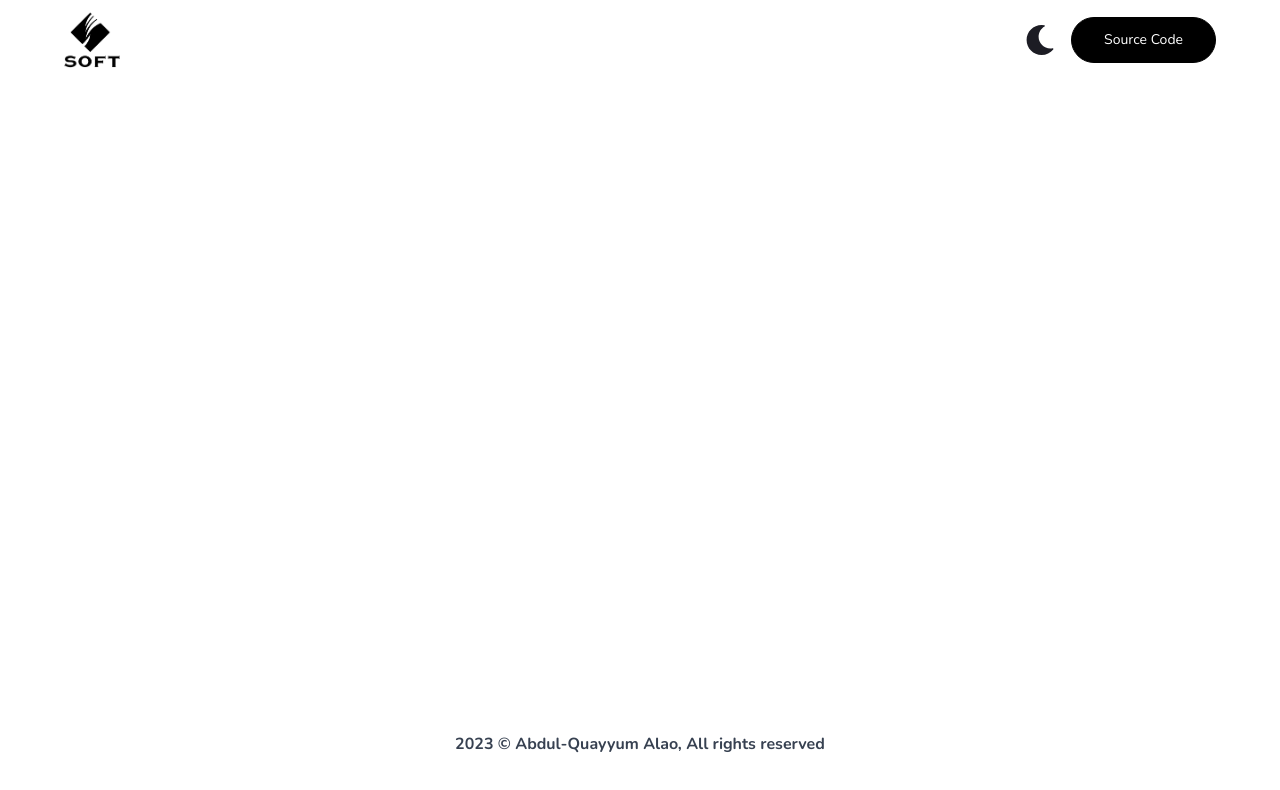
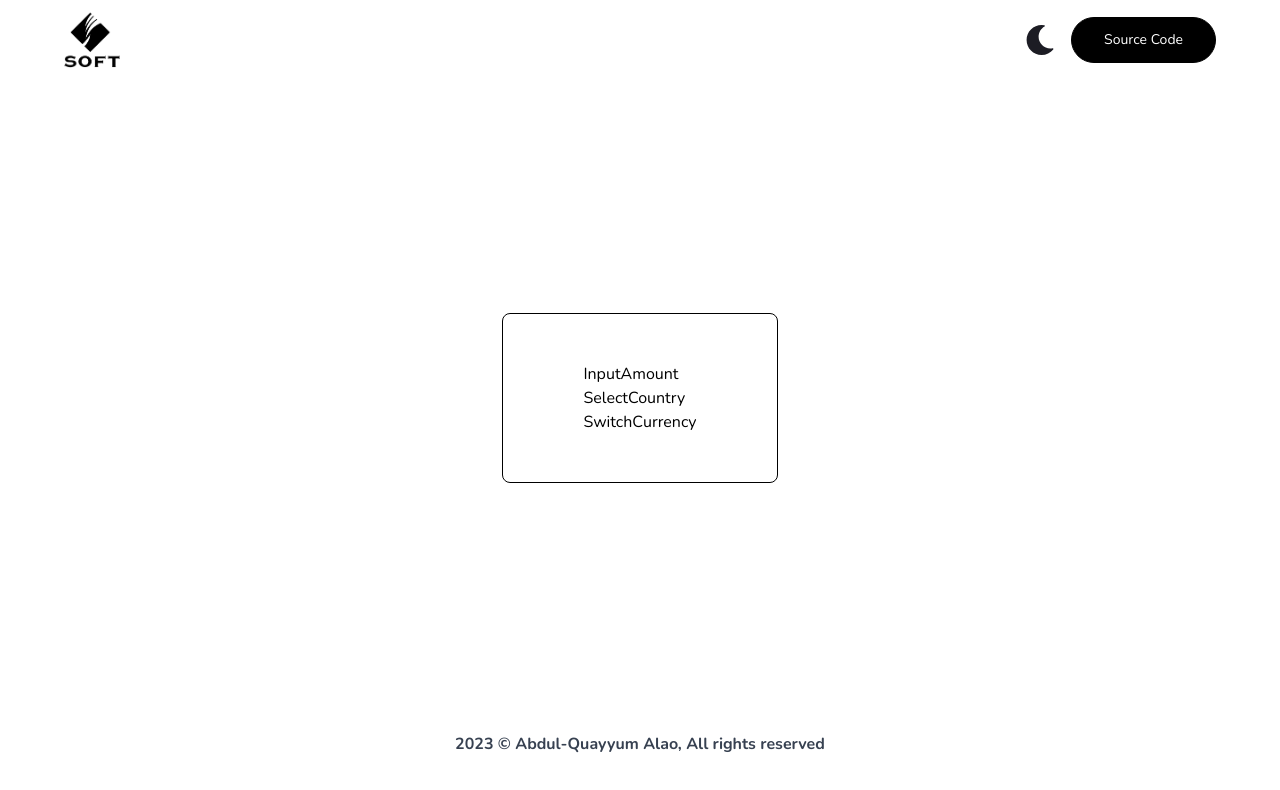
Before and after one commit to AbdulQuayyum/soft-currency-converter, a React (Vite) app: page / in a window 1280 px wide. Shown: the top 790 px of the page. Built offline with nearby package versions, Linux system fonts and the light colour scheme.

Commit message:
Cooking...

```diff
--- /dev/null
+++ b/src/Components/Body.jsx
@@ -0,0 +1,17 @@
+import React from 'react'
+
+import { InputAmount, SelectCountry, SwitchCurrency } from "./Index"
+
+const Body = () => {
+    return (
+        <div>
+            <div className='flex sm:flex-col flex-row px-10 py-6 sm:py-12 sm:px-20 border-black border rounded-lg'>
+                <InputAmount />
+                <SelectCountry />
+                <SwitchCurrency />
+            </div>
+        </div>
+    )
+}
+
+export default Body
--- a/src/Components/Index.jsx
+++ b/src/Components/Index.jsx
@@ -1,7 +1,8 @@
+import Body from "./Body";
 import Footer from "./Footer";
 import InputAmount from "./InputAmount";
 import Navbar from "./Navbar";
 import SelectCountry from "./SelectCountry";
 import SwitchCurrency from "./SwitchCurrency";
 
-export { Footer, InputAmount, Navbar, SelectCountry, SwitchCurrency }
+export { Body, Footer, InputAmount, Navbar, SelectCountry, SwitchCurrency }
--- a/src/Layout/Main.Layout.jsx
+++ b/src/Layout/Main.Layout.jsx
@@ -1,10 +1,11 @@
 import React from 'react'
-import { Footer, Navbar } from "../Components/Index"
+import { Body, Footer, Navbar } from "../Components/Index"
 
 const MainLayout = () => {
     return (
         <div className='relative z-10 min-h-screen flex justify-between items-center flex-col max-w-7xl mx-auto sm:px-16 px-6'>
             <Navbar />
+            <Body />
             <Footer />
         </div>
     )
```
